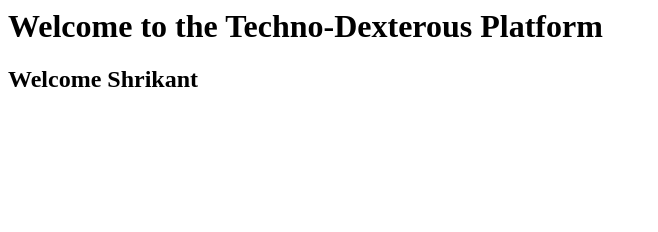
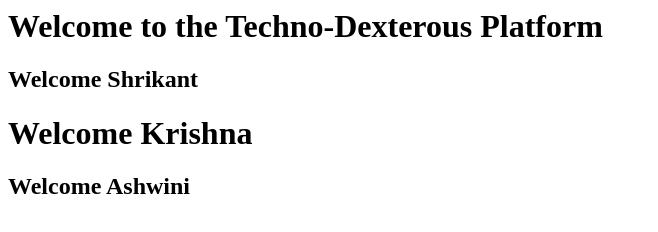
Before and after one commit to shrikantrpatil7/git-trail, a plain HTML site: page index.html in a window 1280 px wide. Shown: the whole page, without its empty margins (0-658 px from the left). Drawn offline with Linux system fonts and the light colour scheme.

Commit message:
Update index.html

```diff
--- a/index.html
+++ b/index.html
@@ -1,2 +1,4 @@
 <h1> Welcome to the Techno-Dexterous Platform </h1>
 <h2> Welcome Shrikant </h2>
+<h1> Welcome Krishna </h1>
+<h2> Welcome Ashwini </h2>
```
